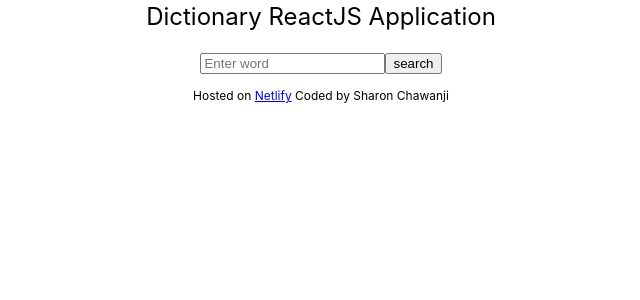
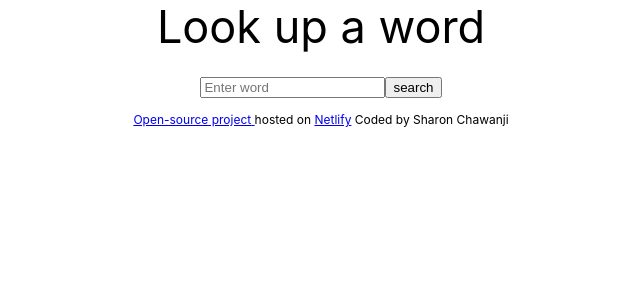
Before and after one commit to schawanji/dictionary_project, a React (Create React App) app: page / in a window 1280 px wide. Shown: the top 300 px of the page, without its empty margins (319-959 px from the left). Built offline with nearby package versions, Linux system fonts and the light colour scheme.

Commit message:
Added the Synonym component

```diff
--- a/src/App.css
+++ b/src/App.css
@@ -5,9 +5,12 @@ max-width: 650px;
   line-height: 34px;
   margin: 0 auto;
 }
+form{font-size: 45px;}
 
 footer {
   font-size: 12px;
 }
+header{font-size: 45px;
+  padding:  10px 10px ;}
 
 h1{text-transform: capitalize;}
--- a/src/App.js
+++ b/src/App.js
@@ -4,14 +4,16 @@ import "./App.css";
 function App() {
   return (
     <div className="App">
-      <header className="App-header">Dictionary ReactJS Application</header>
+      <header>Look up a word</header>
 
       <Dictionary />
 
-
       <footer>
         {" "}
-        Hosted on{" "}
+        <a href="https://github.com/schawanji/dictionary_project">
+          Open-source project{" "}
+        </a>{" "}
+        hosted on{" "}
         <a href="https://schawanji-dictionaryapp.netlify.app/"> Netlify</a>{" "}
         Coded by Sharon Chawanji
       </footer>
--- a/src/Dictionary.js
+++ b/src/Dictionary.js
@@ -4,7 +4,7 @@ import axios from "axios";
 import "./Dictionary.css";
 export default function Dictionary() {
   const [keyword, setKeyword] = useState();
-  const [results, setResults] = useState();
+  const [results, setResults] = useState(null);
 
   function searchWord(response) {
     setResults(response.data[0]);
--- a/src/Results.css
+++ b/src/Results.css
@@ -1,7 +1,6 @@
 li {
+  background-color: brown;
+  line-height: 34px;
   list-style: none;
   text-align: left;
-  border:solid gray 1px;
-  border-radius: 5px;
-  padding: 15px 15px;
 }
--- a/src/Results.js
+++ b/src/Results.js
@@ -1,15 +1,21 @@
 import "./Results.css";
+import Synonym from "./Synonyms";
 
 export default function Results(props) {
   if (props.results) {
-    console.log(props);
     return (
-      <div>
+      <div className="Results">
         <h1>{props.results.word} </h1>
         {props.results.meanings.map(function (definition, index) {
           return (
-            <ul>
-              <li key={index}>{definition.definitions[0].definition}</li>
+            <ul key={index}>
+              <li >
+                {" "}
+                <h3>{definition.partOfSpeech}</h3>{" "}
+                {definition.definitions[0].definition}{" "}
+                <div> Example: {definition.definitions[0].example}</div>{" "}
+                <Synonym synonym={definition.definitions[0].synonyms} />{" "}
+              </li>
             </ul>
           );
         })}
--- /dev/null
+++ b/src/Synonyms.css
@@ -0,0 +1,4 @@
+.Synonym li {
+  list-style: none;
+
+}
--- /dev/null
+++ b/src/Synonyms.js
@@ -0,0 +1,19 @@
+import "./Synonyms.css";
+export default function Synonym(props) {
+  let synonyms = props.synonym;
+  if (props.synonym) {
+    return (
+      <div className="Synonym">
+        {synonyms.map(function (synonym, index) {
+          return (
+            <ul key={index}>
+              <li className="synonym">{synonym}</li>
+            </ul>
+          );
+        })}
+      </div>
+    );
+  } else {
+    return ``;
+  }
+}
```
